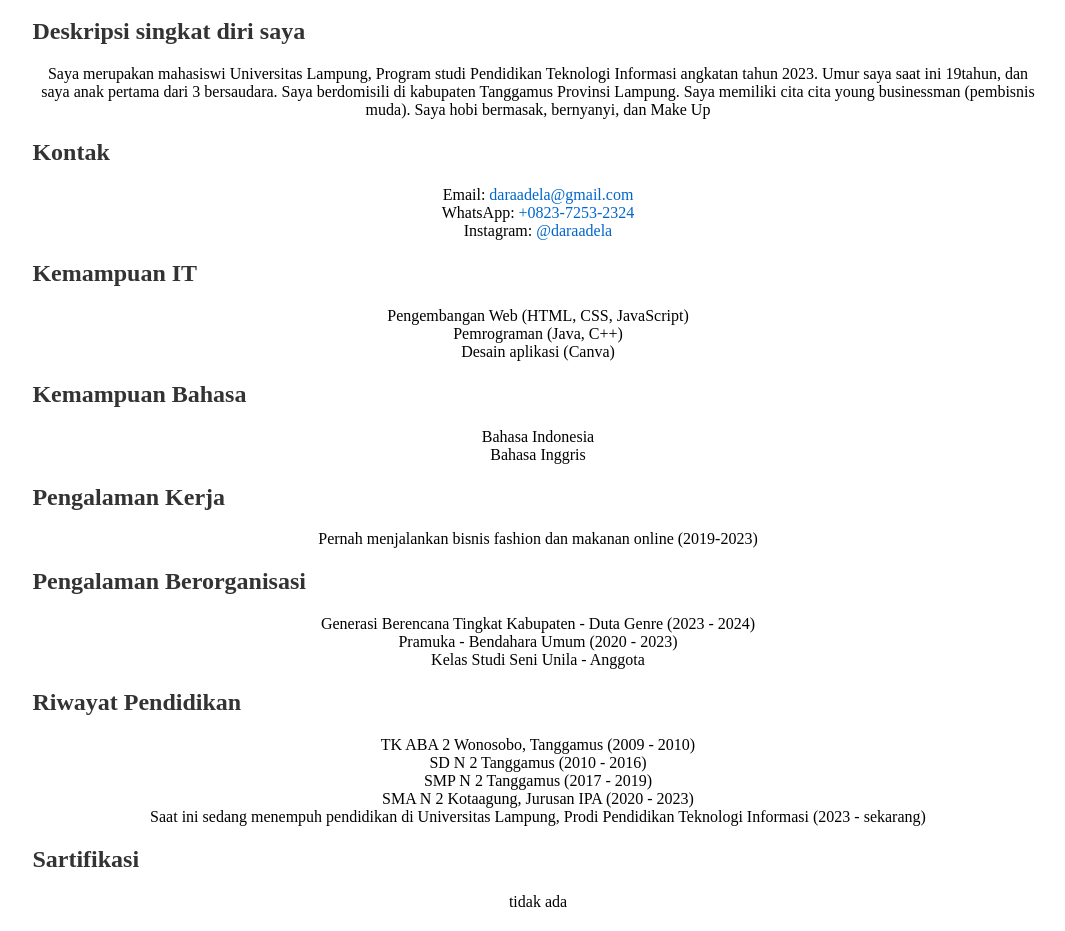
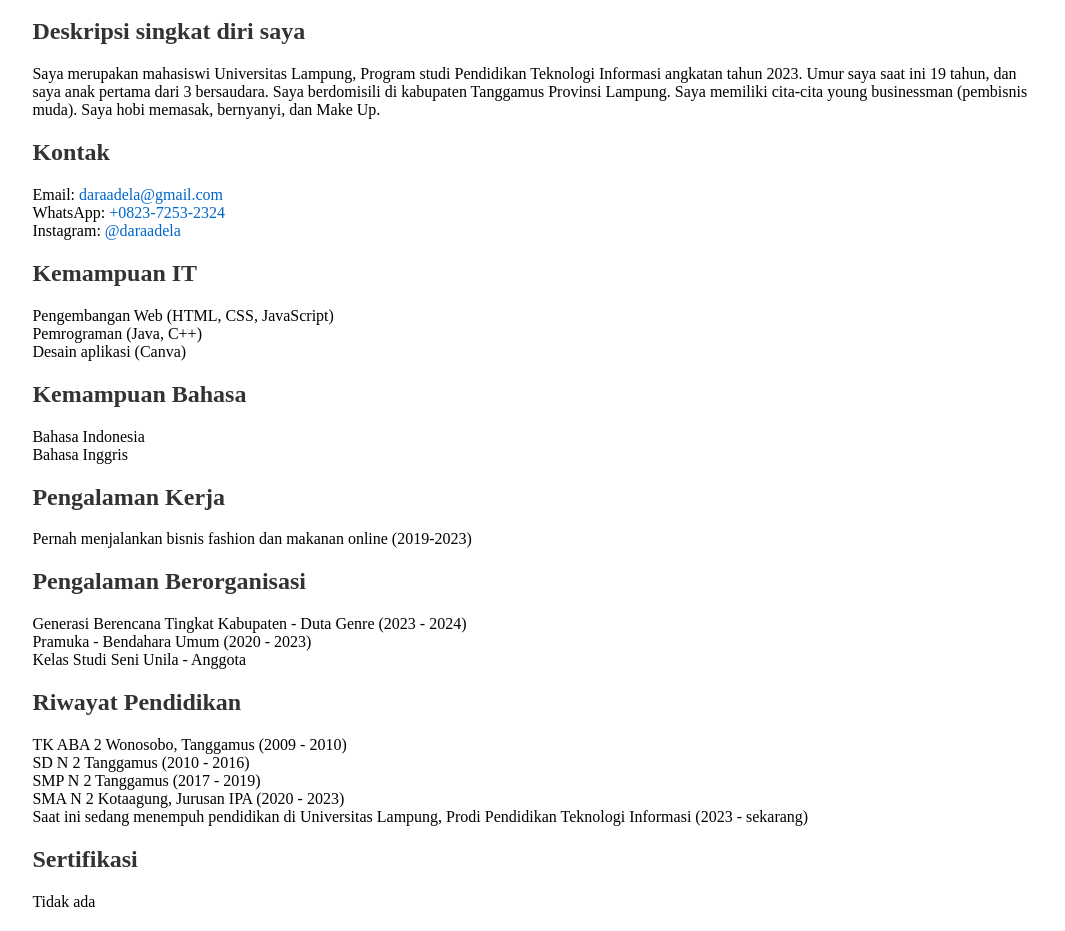
Before and after one commit to DARAADELA/utsPEMWEB-, a plain HTML site: page kodeCVpemweb.html in a window 1280 px wide. Shown: the part 220-1151 px from the top of the page, without its empty margins (102-1167 px from the left). Drawn offline with Linux system fonts and the light colour scheme.

Commit message:
Update kodeCVpemweb.html

```diff
--- a/kodeCVpemweb.html
+++ b/kodeCVpemweb.html
@@ -11,7 +11,7 @@
             margin: 0 auto;
         }
 
-        /* Memusatkan gambar dan teks */
+        /* Memusatkan hanya gambar dan nama */
         .profile {
             text-align: center;
             margin-bottom: 20px;
@@ -26,8 +26,9 @@
         }
 
         /* Mengatur tampilan bagian lain */
-        .contact, .skills, .language-skills, .experience, .organization, .education {
+        .deskripcion, .contact, .skills, .language-skills, .experience, .organization, .education, .sartifikasi {
             margin-top: 20px;
+            text-align: left;
         }
 
         h2 {
@@ -56,16 +57,18 @@
         <div class="profile">
             <img src="https://vclass.unila.ac.id/pluginfile.php/1510716/user/icon/mb2nl/f1?rev=20569373" alt="Foto Profil" class="profile-img">
             <h1>DARA ADELA ZUANTIKA</h1>
+        </div>
 
-              <!-- Deskripsi Singkat Diri Saya -->
+        <!-- Deskripsi Singkat Diri Saya -->
         <div class="deskripcion">
             <h2>Deskripsi singkat diri saya</h2>
             <ul>
                 <li>Saya merupakan mahasiswi Universitas Lampung, Program studi Pendidikan Teknologi Informasi angkatan tahun 2023.
-                    Umur saya saat ini 19tahun, dan saya anak pertama dari 3 bersaudara.
-                Saya berdomisili di kabupaten Tanggamus Provinsi Lampung.
-                Saya memiliki cita cita young businessman (pembisnis muda).
-                Saya hobi bermasak, bernyanyi, dan Make Up</li>
+                    Umur saya saat ini 19 tahun, dan saya anak pertama dari 3 bersaudara.
+                    Saya berdomisili di kabupaten Tanggamus Provinsi Lampung.
+                    Saya memiliki cita-cita young businessman (pembisnis muda).
+                    Saya hobi memasak, bernyanyi, dan Make Up.
+                </li>
             </ul>
         </div>
 
@@ -128,14 +131,13 @@
             </ul>
         </div>
 
-          <!-- Sartifikasi -->
+        <!-- Sertifikasi -->
         <div class="sartifikasi">
-            <h2>Sartifikasi</h2>
+            <h2>Sertifikasi</h2>
             <ul>
-                <li>tidak ada</li>
+                <li>Tidak ada</li>
             </ul>
         </div>
-
     </div>
 </body>
 </html>
```
